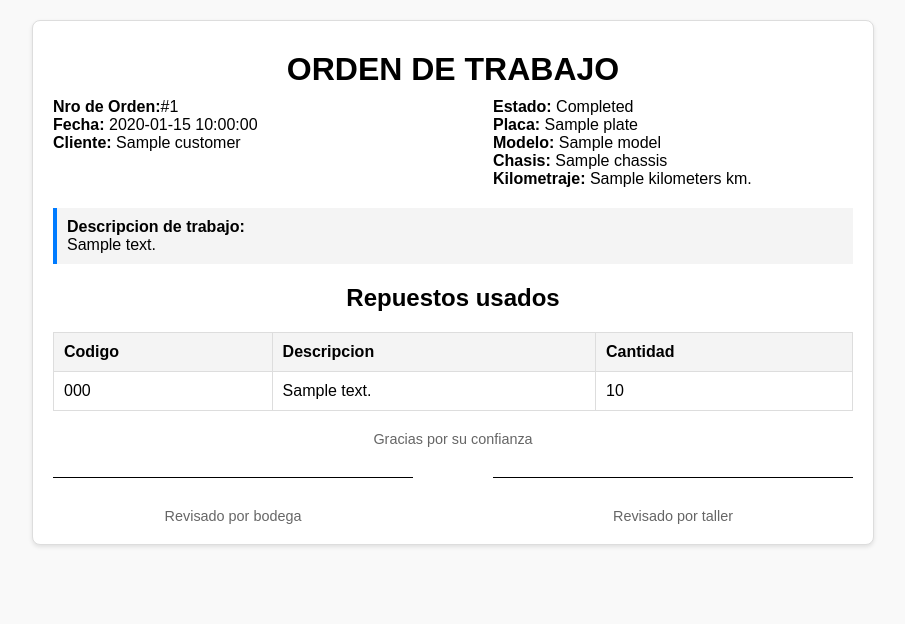
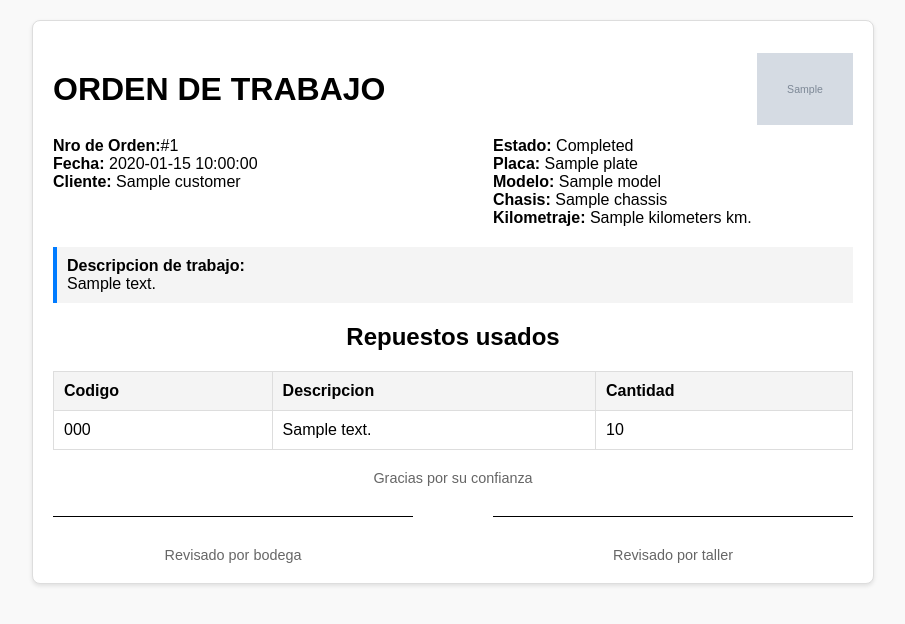
Before and after one commit to josmanuelsandrea/html-to-pdf-microservice, a Python web app: template templates/example.review.html in a window 1280 px wide. Shown: the top 624 px of the page, without its empty margins (187-1092 px from the left). Run offline with Jinja, Linux system fonts and the light colour scheme; the template is opened without the code that fills it: most values are stand-ins (such as "Sample title", 1, 10 or a date in 2020); grey boxes marked "Sample" are stand-in pictures.

Commit message:
Added image to format

```diff
--- a/templates/example.review.html
+++ b/templates/example.review.html
@@ -84,7 +84,12 @@
 </head>
 <body>
     <div class="container">
-        <h1>ORDEN DE TRABAJO</h1>
+        <div style="display: flex; justify-content: space-between; align-items: center;">
+            <h1>ORDEN DE TRABAJO</h1>
+            <div style="width: 6em; height: 6em;">
+                <img src="{{ ImagePath }}" alt="Logo" style="width: 100%; height: 100%; object-fit: contain;">
+            </div>
+        </div>
         <div class="work-order-header">
             <div>
                 <strong>Nro de Orden:</strong>#{{ WorkOrderId }}<br>
```
Also changed, not shown: main.py (+8 -0 lines), media/scania.png (added).
